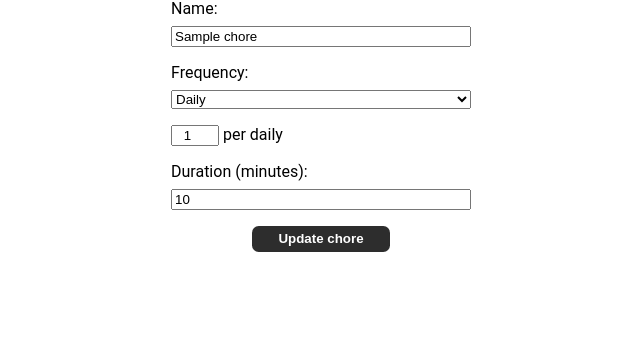
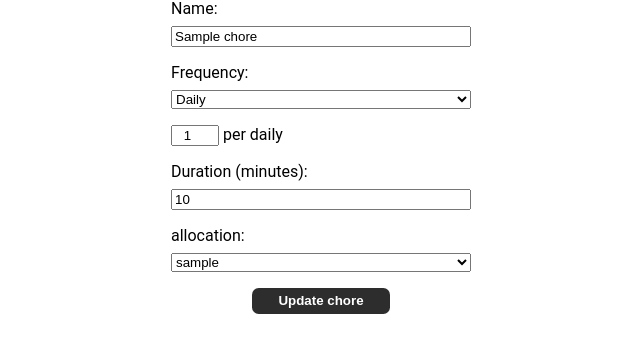
Before and after one commit to avabellaw/ChoreRate, a Flask app: page /manage/edit-chore/1 in a window 1280 px wide. Shown: the part 162-515 px from the top of the page, without its empty margins (319-959 px from the left). Run offline with Flask 3, Linux system fonts and the light colour scheme; a user stored in the database is signed in; tables that the repository leaves empty hold one stand-in row (values such as "Sample post").

Commit message:
Add unique chores to homepage and func to edit allocation

```diff
--- a/chorerate/routes.py
+++ b/chorerate/routes.py
@@ -21,9 +21,16 @@ def homepage():
         .join(AllocatedChore)\
         .filter(AllocatedChore.user_id == current_user.id).all()
 
-    todays_chores = [chore for chore in chores if chore.due_date == date.today()]
+    unique_chores = []
+    for chore, _ in chores:
+        if chore not in unique_chores:
+            unique_chores.append(chore)
+
+    todays_chores = [(chore, allocation) for chore, allocation in chores
+                     if allocation.due_date == date.today()]
     return render_template('index.html',
                            chores=chores,
+                           unique_chores=unique_chores,
                            todays_chores=todays_chores)
 
 
@@ -92,7 +99,8 @@ def manage():
             added successfully!", 'success')
         return redirect(url_for('manage'))
     chores = Chore.query.all()
-    return render_template('manage.html', chores=chores)
+    allocations = AllocatedChore.query.filter_by(user_id=current_user.id).all()
+    return render_template('manage.html', chores=chores, allocations=allocations)
 
 
 @app.route('/manage/edit-chore/<int:chore_id>', methods=['GET', 'POST'])
@@ -106,13 +114,20 @@ def edit_chore(chore_id):
         chore.times_per_frequency = request.form['chore-times']
         chore.duration_minutes = request.form['chore-duration']
 
+        allocation_user_id = request.form['allocation']
+
+        allocated_user = AllocatedChore.query.filter_by(chore_id=chore_id).first()
+
+        allocated_user.user_id = allocation_user_id
+
         db.session.commit()
         flash(f"Chore #{chore_id} - '{chore.name.lower()}' \
             updated successfully!", 'success')
         return redirect(url_for('manage'))
 
     chore = Chore.query.get(chore_id)
-    return render_template('edit-chore.html', chore=chore)
+    users = User.query.all()
+    return render_template('edit-chore.html', chore=chore, users=users)
 
 
 @app.route('/register', methods=['GET', 'POST'])
--- a/chorerate/templates/edit-chore.html
+++ b/chorerate/templates/edit-chore.html
@@ -38,6 +38,15 @@
             <input type="number" step="5" id="chore-duration" name="chore-duration" value="{{ chore.duration_minutes }}" required>
         </div>
 
+        <div class="form-group">
+            <label for="chore-allocation">allocation:</label>
+            <select name="allocation" id="allocation">
+                {% for user in users %}
+                    <option value="{{ user.id }}" {% if chore.allocation.user.id == user.id %}selected{% endif %}>{{ user.username }}</option>
+                {% endfor %}
+            </select>
+        </div>
+
         <button type="submit" class="btn btn--form">Update chore</button>
     </form>
 </div>
--- a/chorerate/templates/manage.html
+++ b/chorerate/templates/manage.html
@@ -47,7 +47,10 @@
         <ul class="chore-list">
             {% for chore in chores %}
             <li>
-                <span>{{ chore.name }} </span>
+                <span>
+                    {{ chore.name }}
+                    {{ chore.allocation.user.username }}
+                </span>
                 <span>
                     {{ chore.times_per_frequency }}x
                     {% if chore.frequency.value == 'daily' %}
```
Also changed, not shown: chorerate/templates/index.html (+2 -13 lines).
